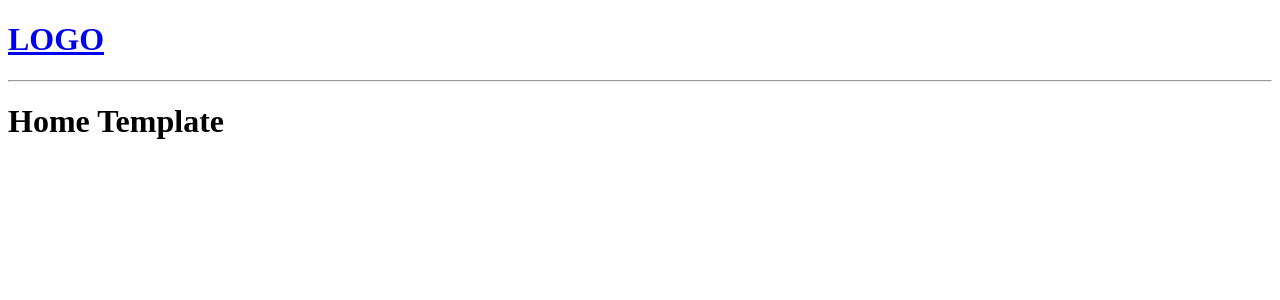
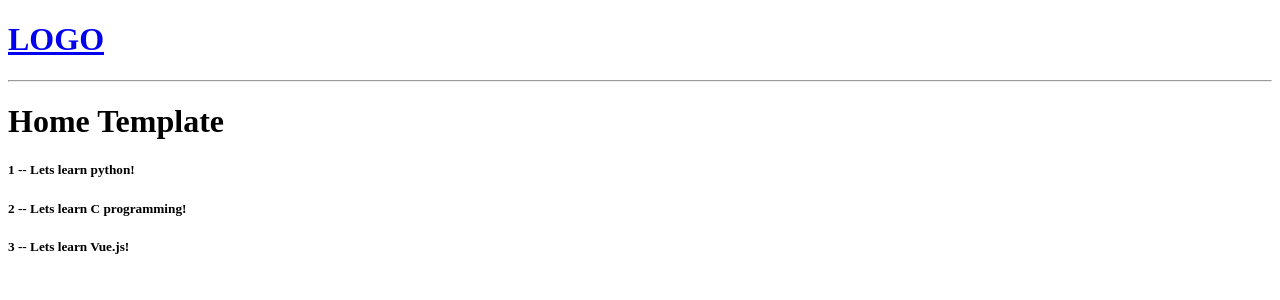
Before and after one commit to Joshua-Coded/Django_Josh_Study, a Django app: page / in a window 1280 px wide. Shown: the top 300 px of the page. Run offline with Django 4.2, Linux system fonts and the light colour scheme.

Commit message:
templating

```diff
--- a/django_study_buddy/base/views.py
+++ b/django_study_buddy/base/views.py
@@ -3,8 +3,15 @@
 
 # Create your views here.
 
+rooms = [
+    {'id':1, 'name':'Lets learn python!'},
+    {'id':2, 'name':'Lets learn C programming!'},
+    {'id':3, 'name':'Lets  learn Vue.js!'},
+]
+
+
 def home(request):
-    return render(request, 'home.html')
+    return render(request, 'home.html', {'rooms':rooms})
 
 def room(request):
     return render(request, 'room.html')
--- a/django_study_buddy/templates/home.html
+++ b/django_study_buddy/templates/home.html
@@ -4,4 +4,16 @@
 
 <h1>Home Template</h1>
 
+<div>
+
+    <div>
+        {% for room in rooms %}
+<div>
+    <h5>{{room.id}} -- {{room.name}}</h5>
+</div>
+        {% endfor%}
+
+    </div>
+</div>
+
 {% endblock %}
```
